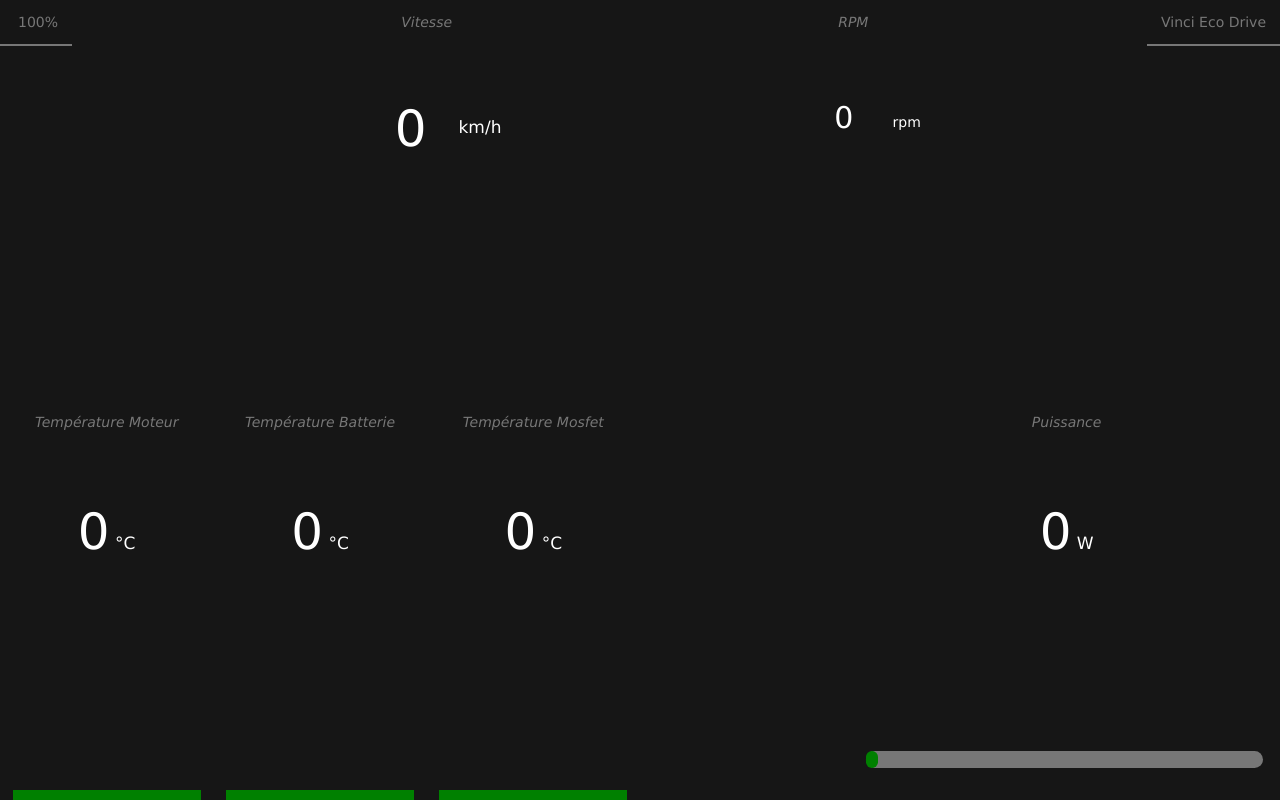
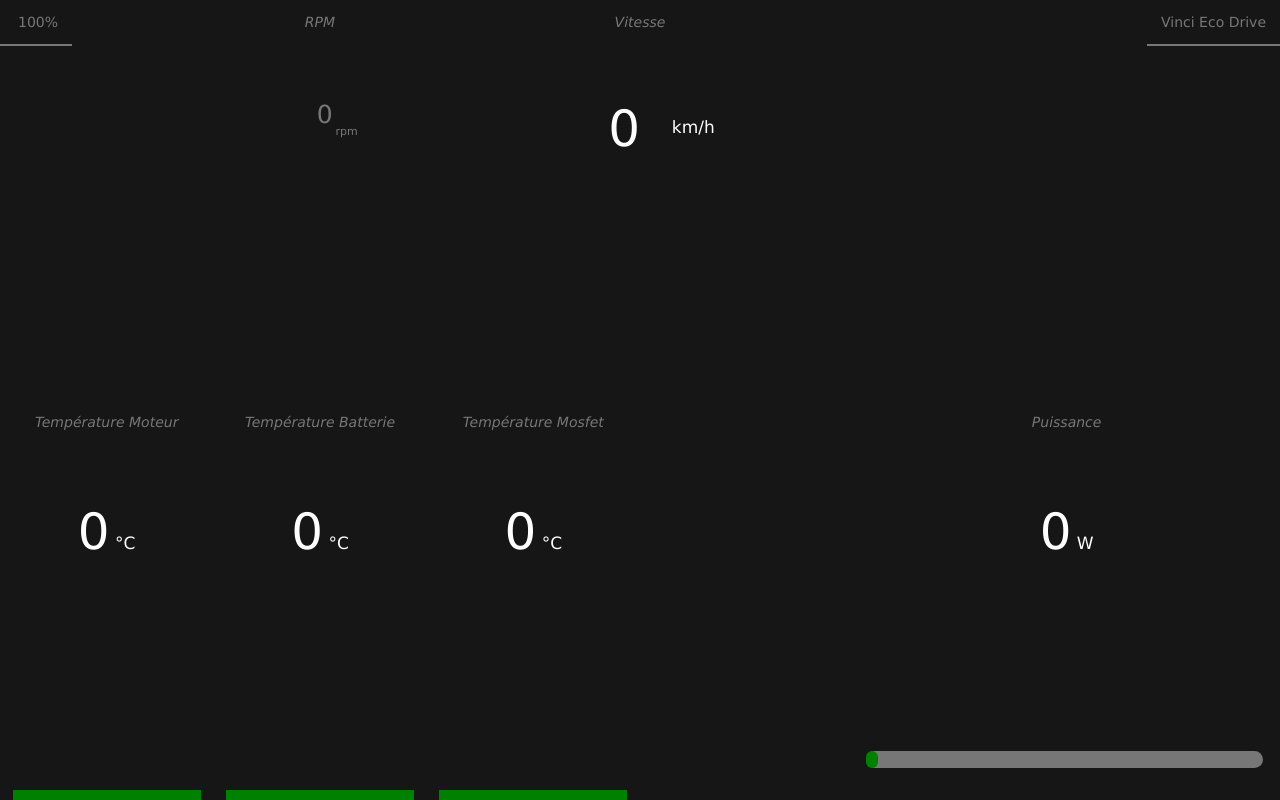
Before and after one commit to COLVERTYETY/VED_PE, a website: page visualisation/driver.html in a window 1280 px wide. Drawn offline with nearby package versions, Linux system fonts and the light colour scheme; no server answers.

Commit message:
modif20 sunil

```diff
--- a/visualisation/assets/css/driver.css
+++ b/visualisation/assets/css/driver.css
@@ -40,7 +40,7 @@ p {
 }
 
 #rpm {
-    font-size: 30px;
+    font-size: 25px;
 }
 
 #aff_puissance {
--- a/visualisation/driver.html
+++ b/visualisation/driver.html
@@ -17,7 +17,19 @@
         Vinci Eco Drive
       </p>
     </div>
-    <div style="grid-column: 2 / span 2;">
+    <div>
+      <p class="description">RPM</p>
+      <div style="display: grid; grid-template-columns: repeat(4, 25%);">
+        <div></div>
+        <div style="text-align: right;width: 66px;">
+          <a id="rpm" style="color: #777;">0</a>
+        </div>
+        <div style="margin-left: auto; margin-right: auto;">
+          <p style="font-size: 11px;color: #777;margin-top: 25px;">rpm</p>
+        </div>
+      </div>
+    </div>
+    <div style="grid-column: 3 / span 2;">
       <p class="description">Vitesse</p>
       <div style="display: grid; grid-template-columns: repeat(4, 25%);">
         <div></div>
@@ -29,18 +41,7 @@
         </div>
       </div>
     </div>
-    <div style="grid-column: 4 / span 2;">
-      <p class="description">RPM</p>
-      <div style="display: grid; grid-template-columns: repeat(4, 25%);">
-        <div></div>
-        <div style="text-align: right;">
-          <a id="rpm">0</a>
-        </div>
-        <div>
-          <p style="font-size: 14px;">rpm</p>
-        </div>
-      </div>
-    </div>
+    <div></div>
     <div></div>
     <div>
       <p class="description">Température Moteur</p>
```
Also changed, not shown: 1 other file.
